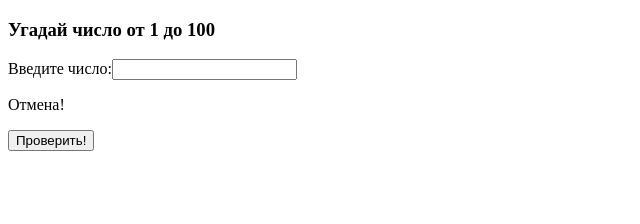
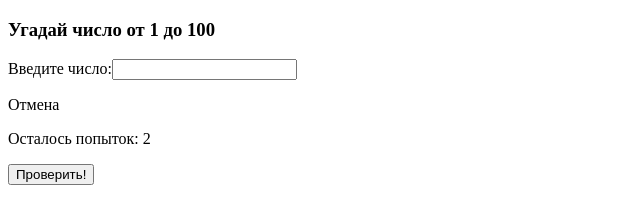
Before and after one commit to Aleksey-Alexandrovich/The-game-, a plain HTML site: page index.html in a window 1280 px wide. Both pictures are taken after a click on the button "Проверить!". Shown: the whole page, without its empty margins (0-640 px from the left). Drawn offline with Linux system fonts and the light colour scheme.

Commit message:
add the game

```diff
--- a/Task02.js
+++ b/Task02.js
@@ -1,4 +1,4 @@
-// 'use strict';
+'use strict';
 
 
 // {
--- a/game01.js
+++ b/game01.js
@@ -1,11 +1,15 @@
+"use strict";
+
 
 
 const number = Math.floor(Math.random() * 100) + 1;
 console.log(number);
+let count = 3;
 
 
 document.getElementById('check').onclick = function () {
-	let usernum = document.getElementById('mynum').value;
+		if(count > 0) {
+				let usernum = +document.getElementById('mynum').value;
 				usernum = parseInt(usernum);
 				let out = document.getElementById('out');
 				if(usernum == number ) {
@@ -21,10 +25,16 @@ document.getElementById('check').onclick = function () {
 				if(!parseInt(usernum)) {
 					out.innerHTML = 'Введи число!';
 				}
-	if(usernum === null || usernum === "") {
-		out.innerHTML = 'Oтмена';
+
+				if(usernum == null || usernum == "") {
+					out.innerHTML = 'Отмена';
+				}
+				count = count - 1;
+				document.getElementById('count').innerHTML = `Осталось попыток: ${count}`;
 		}
 		else {
-		out.innerHTML = 'Отмена!';
+			alert('Попытки закончены, вы проиграли. Страница будет перезагружена');
+			location.reload();
 		}
+
 }
--- a/index.html
+++ b/index.html
@@ -11,6 +11,7 @@
 <h3>Угадай число от 1 до 100</h3>
 <p>Введите число:<input type="text" id="mynum"></p>
 <p id="out"></p>
+<p id="count">Попыток: 3</p>
 <button id="check">Проверить!</button>
 
 
```
Lines whose indentation alone changed are shown as unchanged.
